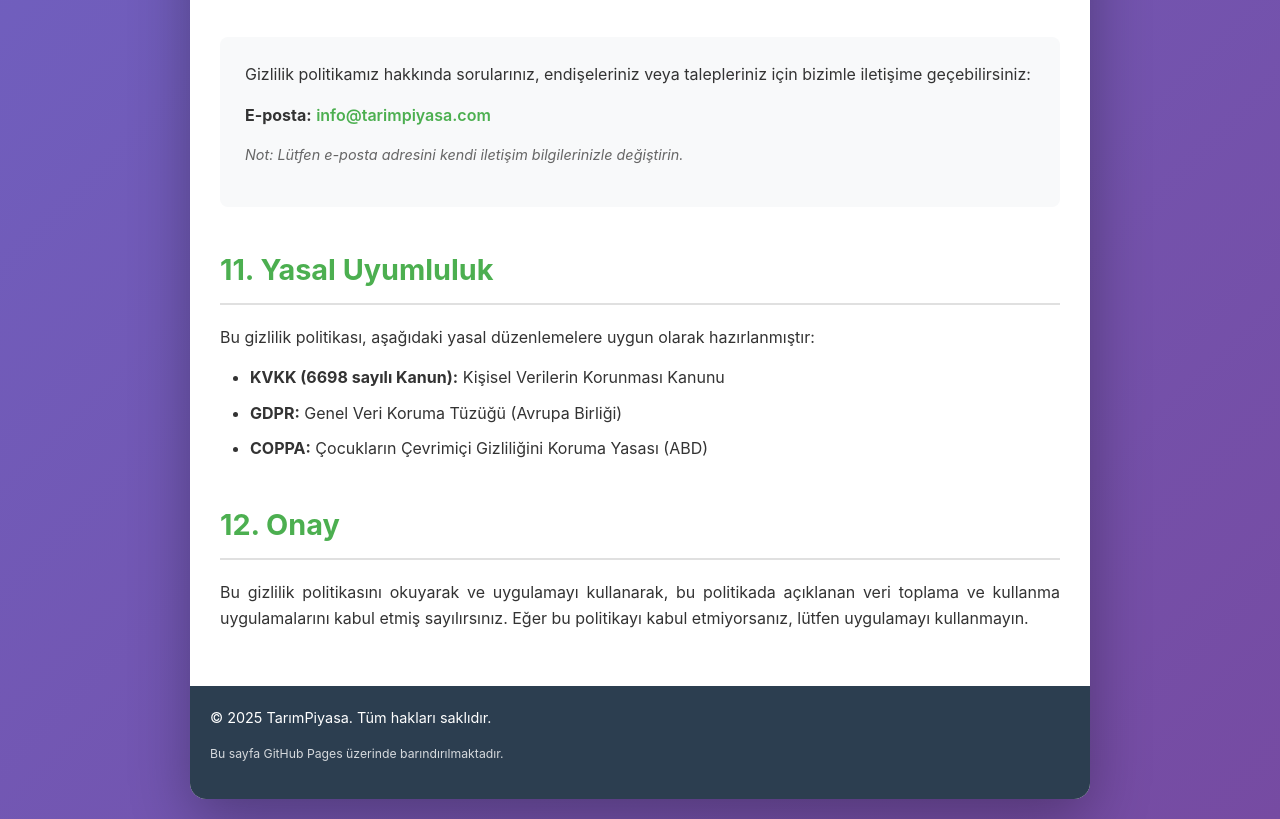
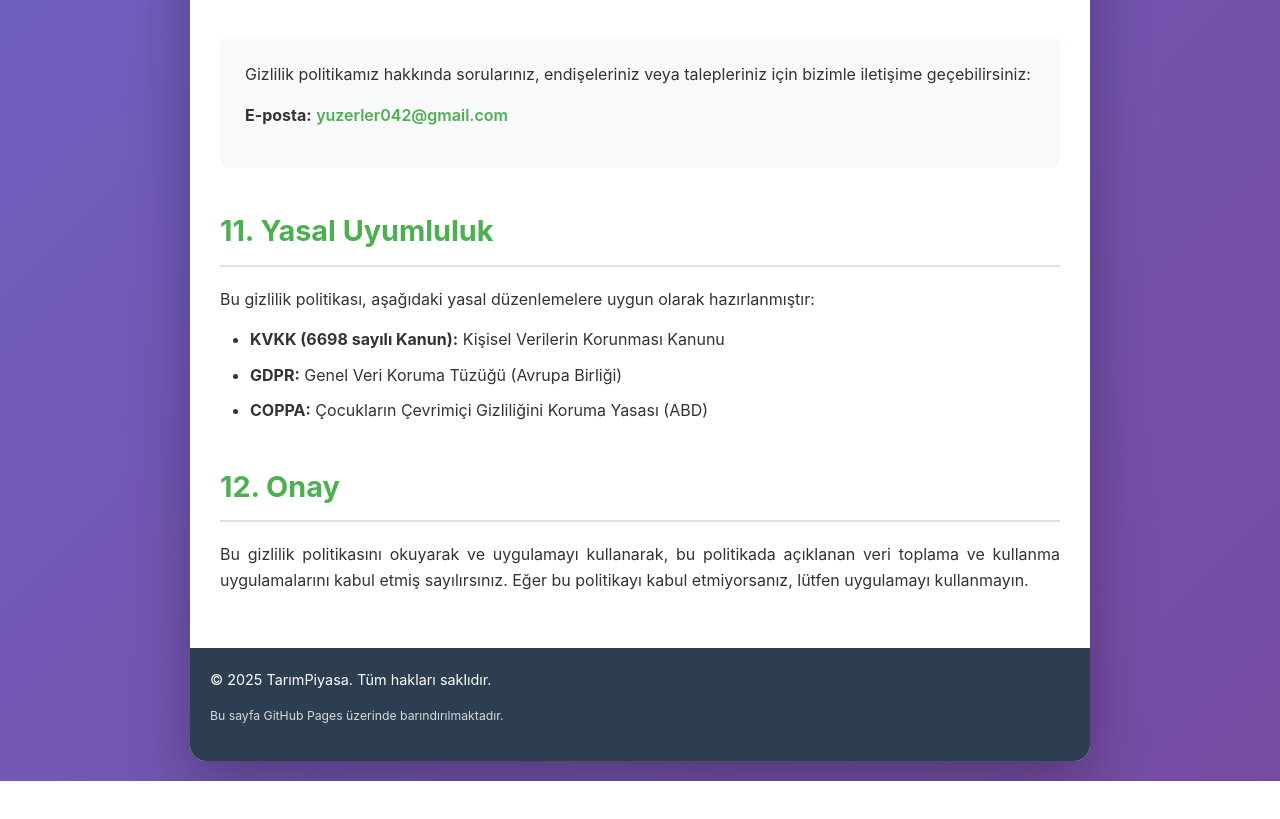
Before and after one commit to aliyuzerler/tarimpiyasa-privacy, a plain HTML site: page privacy_policy.html in a window 1280 px wide. Shown: the part 3448-4267 px from the top of the page. After the commit the page ends 4229 px from the top, so only its background shows below. Drawn offline with Linux system fonts and the light colour scheme.

Commit message:
Update privacy_policy.html

```diff
--- a/privacy_policy.html
+++ b/privacy_policy.html
@@ -304,10 +304,7 @@
                 </p>
                 <p style="margin-top: 15px;">
                     <strong>E-posta:</strong>
-                    <a href="mailto:info@tarimpiyasa.com">info@tarimpiyasa.com</a>
-                </p>
-                <p style="margin-top: 10px; font-size: 0.9em; color: #666;">
-                    <em>Not: Lütfen e-posta adresini kendi iletişim bilgilerinizle değiştirin.</em>
+                    <a href="mailto:yuzerler042@gmail.com">yuzerler042@gmail.com</a>
                 </p>
             </div>
 
```
